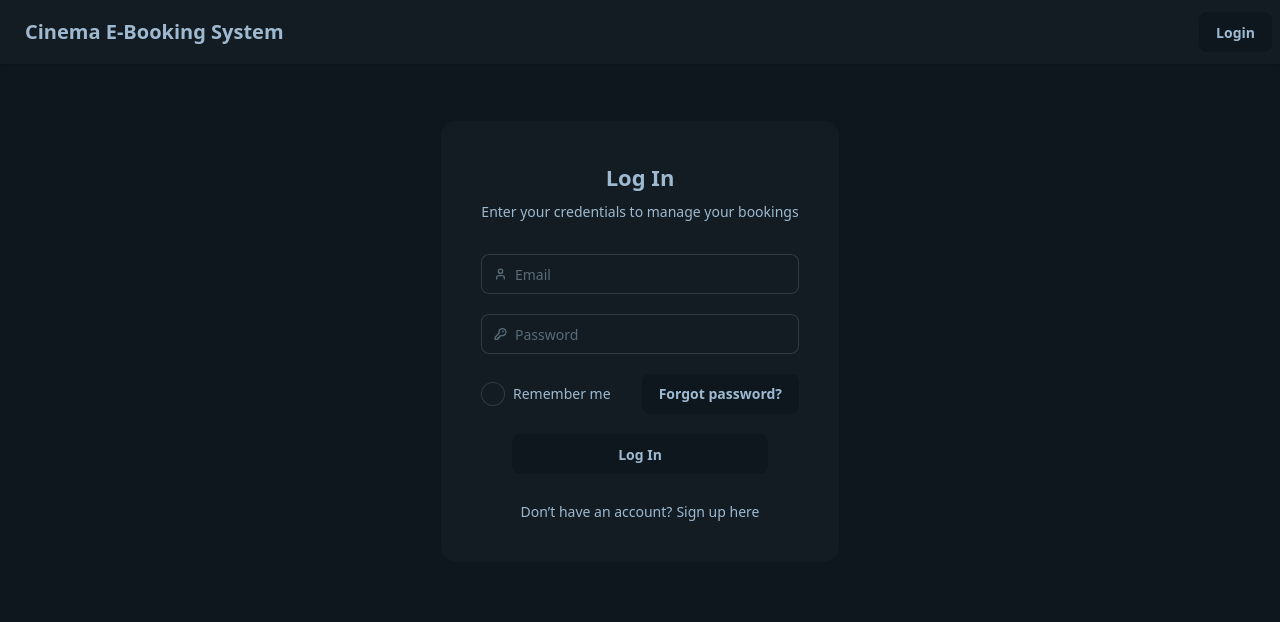
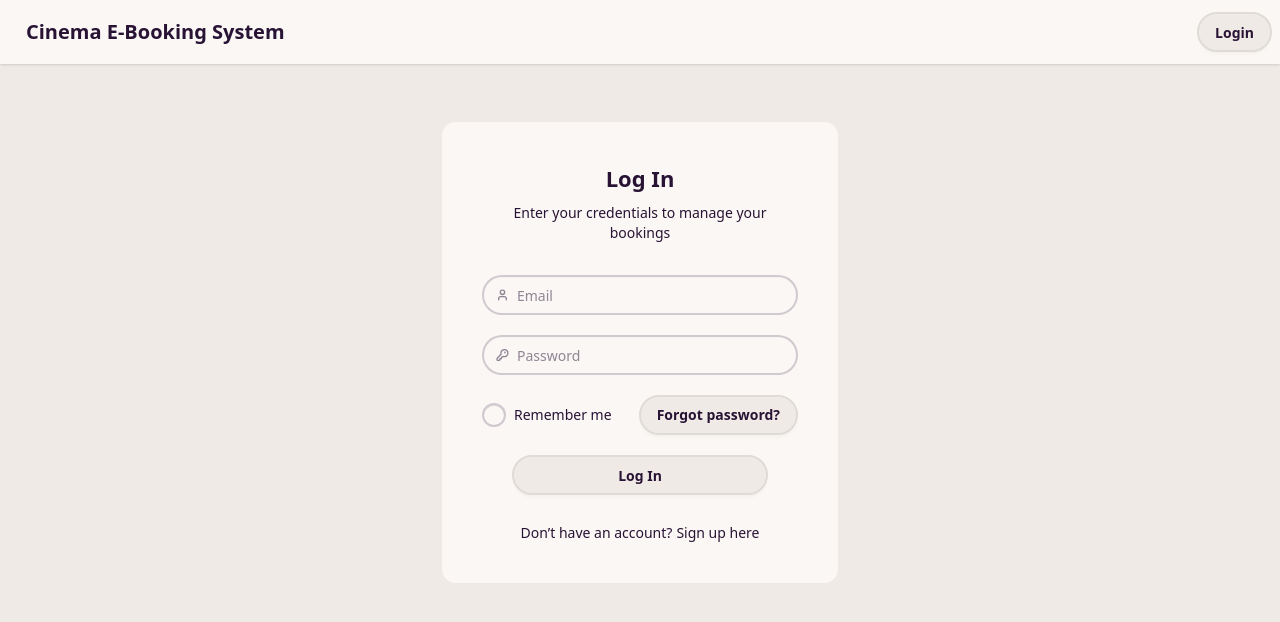
Before and after one commit to dbarf22/group27cinema, a Next.js app in the folder cinema-frontend/: page /login in a window 1280 px wide. Shown: the top 622 px of the page. Built offline with nearby package versions, Linux system fonts and the light colour scheme.

Commit message:
Theme change

```diff
--- a/cinema-frontend/src/app/layout.tsx
+++ b/cinema-frontend/src/app/layout.tsx
@@ -14,7 +14,7 @@
 
 export default function RootLayout({ children }: { children: React.ReactNode }) {
   return (
-    <html lang="en" data-theme={"sunset"}>
+    <html lang="en" data-theme={"cupcake"}>
 
       <body className={`${geistSans.variable} ${geistMono.variable} antialiased bg-base-200 min-h-screen` }>
       <SessionProvider>
```
